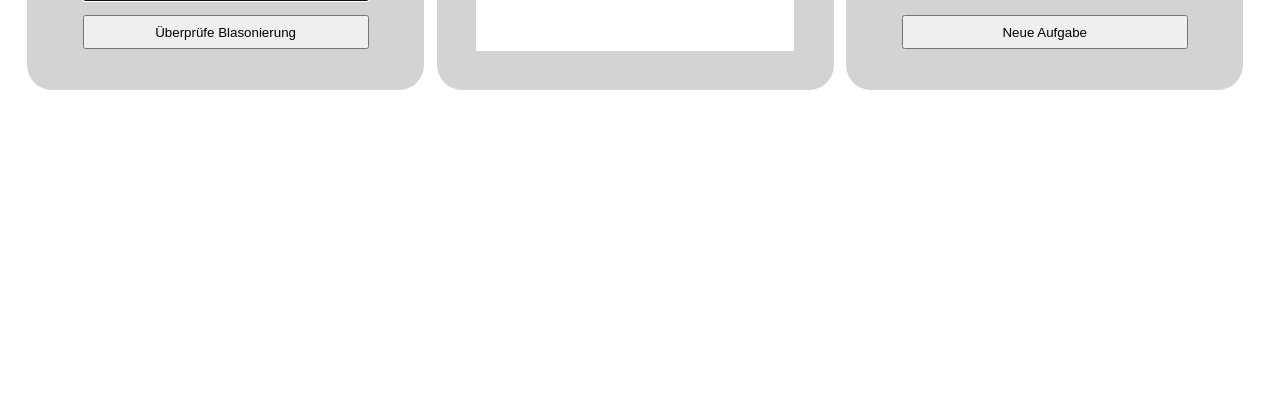
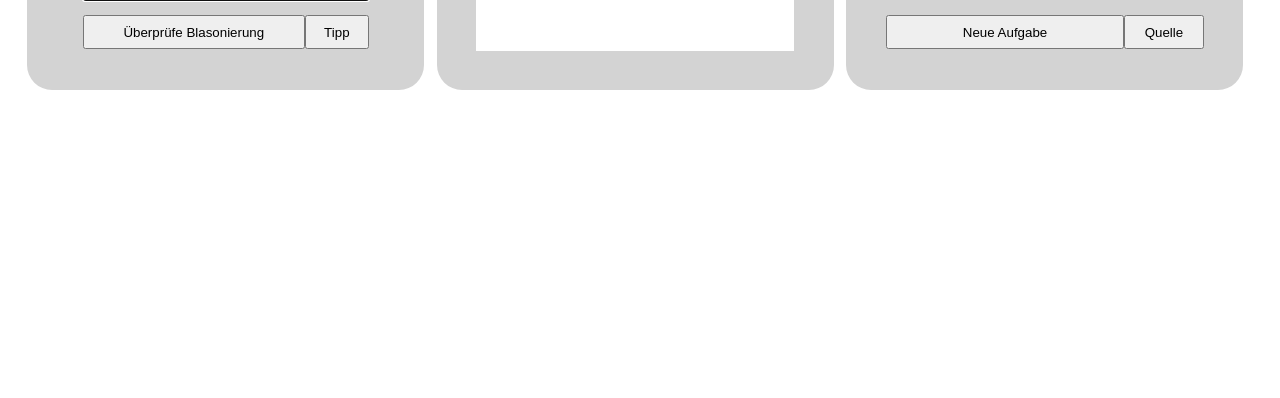
Before and after one commit to raykyn/heraldik, a Django app: page /heraldik/ in a window 1280 px wide. Shown: the part 402-800 px from the top of the page. Run offline with Django 3.2, Linux system fonts and the light colour scheme; a map, chart or similar area stays blank.

Commit message:
new buttons.

```diff
--- a/heraldik/modules/BlazonToXML_orig.py
+++ b/heraldik/modules/BlazonToXML_orig.py
@@ -165,7 +165,7 @@ def analyze_field(parent, field):
         feld = match.group("Feld")
         belegt = match.group("Belegt")
         bord = et.SubElement(parent, "Bord", layout="ledig")
-        et.SubElement(bord, "Farbe", value=COLORS_ADJ[color])
+        et.SubElement(bord, "Farbe", value=color)
         if belegt:
             add_belegt(bord, belegt)
         analyze_field(parent, feld)
@@ -197,7 +197,7 @@ def analyze_field(parent, field):
         figur = match.group("Figur")
         cover = match.group("Überdeckt")
         new_field = et.SubElement(parent, "Feld", layout="ledig")
-        et.SubElement(new_field, "Farbe", value=COLORS_ADJ[color])
+        et.SubElement(new_field, "Farbe", value=color)
         analyze_figure(new_field, figur)
         if cover:
             add_cover(new_field, cover)
@@ -226,7 +226,7 @@ def analyze_field(parent, field):
         match = re.match(felder_1_ledig_2, field)
         color = match.group(1)
         new_field = et.SubElement(parent, "Feld", layout="ledig")
-        et.SubElement(new_field, "Farbe", value=COLORS_ADJ[color])
+        et.SubElement(new_field, "Farbe", value=color)
     elif re.match(felder_X_1, field):
         match = re.match(felder_X_1, field)
         color1 = match.group("Farbe1")
--- a/heraldik/templates/heraldik/index.html
+++ b/heraldik/templates/heraldik/index.html
@@ -13,7 +13,7 @@
 <body>
     <div id="allContainer">
         <div id="headerContainer">
-            <h1>Blasonierungsübung</h1>
+            <h2>Blasonierungsübung</h2>
         </div>
         <div id="userinputContainer">
             <div id="gibblason-div">
@@ -24,6 +24,7 @@
             </div>
             <div id="updateBlaz-div">
                 <button id="updateBlaz">Überprüfe Blasonierung</button>
+                <button id="getclue">Tipp</button>
             </div>
         </div>
 
@@ -36,10 +37,11 @@
         <div id="exampleContainer">
             <div id="exampleShield-div">
                 <!-- <img id="exampleShield" src="{% static 'heraldik/images/example.jpg' %}"/> -->
-                <img id="exampleShield" src="http://wappen.khi.fi.it/Plone/bilder/thumbs/flb000001_0093.jpg/image"/>
+                <img id="exampleShield" src="http://wappen.khi.fi.it/Plone/bilder/thumbs/flb000001_0155.jpg/image"/>
             </div>
             <div id="getRandomShieldButton-div">
                 <button id="getRandomShieldButton">Neue Aufgabe</button>
+                <button id="getSource">Quelle</button>
             </div>
         </div>
     </div>
--- a/static_local/heraldik/functions.js
+++ b/static_local/heraldik/functions.js
@@ -97,7 +97,7 @@ $(document).ready(
             		drawFeld(fieldNode, [(x[0] + step * i), x[1]], [x[0] + step * (i+1), y[1]]);
             	}
             }
-            else if(layout = "schräggeteilt") {
+            else if(layout == "schräggeteilt") {
             	var count = 1;
             	var fields = [];
             	for (var i = 0; i < node.children.length; i++) {
@@ -385,10 +385,10 @@ $(document).ready(
         	}
         	else if (figureName == "Stern" || figureName == "Sterne" || figureName == "Sternen") {
         		var special = figures.getAttribute("special");
-        		if(special == "achtstrahlig" || special == "achtstrahlige" || special == "achtstrahligen") {
+        		if(special == "achtstrahlig" || special == "achtstrahlige" || special == "achtstrahligen" || special == "achtstrahliger") {
         			var star = createStern(8);
         		}
-        		else if(special == "sechsstrahlig" || special == "sechsstrahlige" || special == "sechsstrahligen") {
+        		else if(special == "sechsstrahlig" || special == "sechsstrahlige" || special == "sechsstrahligen" || special == "sechsstrahliger") {
         			var star = createStern(6);
         		}
         		else {
@@ -1678,10 +1678,30 @@ $(document).ready(
 	        {
 	        	$.get("solution", {}).done(
 	        		function(data) {
+	        			current_coa = data;
 	        			$("#exampleShield").attr("src", data.link);
 	        		}
 	        	);
 	        }
         );
+
+        $("#getclue").click( function()
+	        {
+	        	if(current_coa.clue.length > 0) {
+	        		alert(current_coa.clue);
+	        	}
+	        	else {
+	        		alert("Kein Tipp für dieses Wappen.");
+	        	}
+	        }
+        );
+
+        $("#getSource").click( function()
+	        {
+	       		alert("Dies ist das Wappen der Familie "+
+	       			current_coa.info+
+	       			".\n\nQuelle: http://wappen.khi.fi.it");
+	        }
+        );
     }
 );
--- a/static_local/heraldik/style.css
+++ b/static_local/heraldik/style.css
@@ -84,10 +84,20 @@ textarea {
 
 #updateBlaz {
     height: 90%;
-    width: 90%;
+    width: 70%;
     position: absolute;
     top: 5%;
     left: 5%;
+    right: 5%;
+    bottom: 5%;
+}
+
+#getclue {
+    height: 90%;
+    width: 20%;
+    position: absolute;
+    top: 5%;
+    left: 75%;
     right: 5%;
     bottom: 5%;
 }
@@ -134,10 +144,20 @@ textarea {
 
 #getRandomShieldButton {
     height: 90%;
-    width: 90%;
+    width: 75%;
     position: absolute;
     top: 5%;
-    left: 5%;
+    left: 0%;
     right: 5%;
     bottom: 5%;
 }
+
+#getSource {
+    height: 90%;
+    width: 25%;
+    position: absolute;
+    top: 5%;
+    left: 75%;
+    right: 0%;
+    bottom: 5%;
+}
```
Also changed, not shown: 1 other file.
